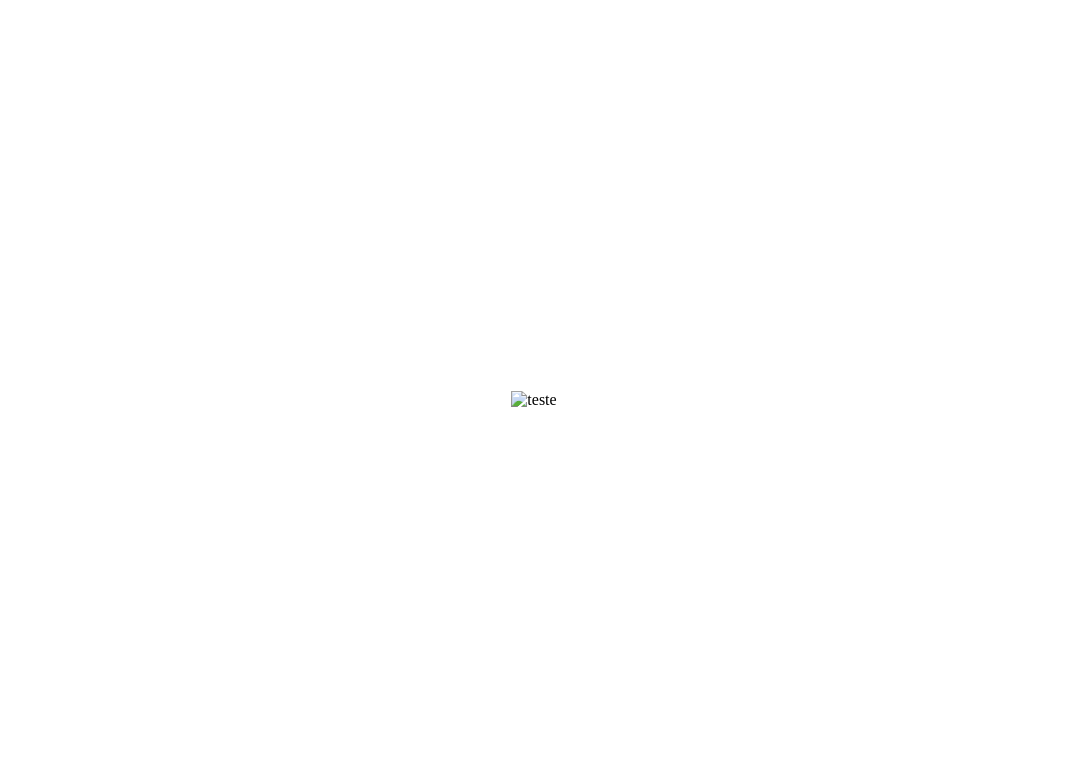
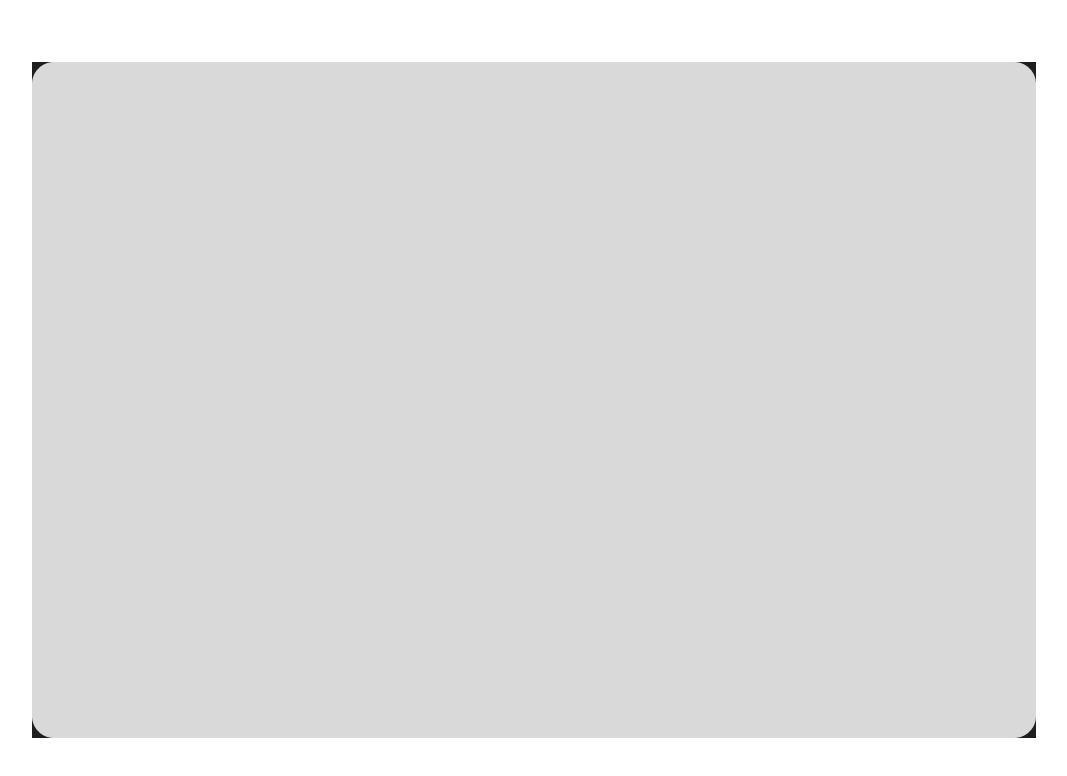
Before and after one commit to dark07xl/Sla, a plain HTML site: page index.html in a window 1280 px wide. Shown: the whole page, without its empty margins (106-1173 px from the left). Drawn offline with Linux system fonts and the light colour scheme.

Commit message:
index.html

```diff
--- a/index.html
+++ b/index.html
@@ -21,6 +21,6 @@
     </style>
 </head>
 <body>
-    <img src="Untitled (1).png" alt="teste">
+    <img src="a.png" alt="teste">
 </body>
 </html>
```
